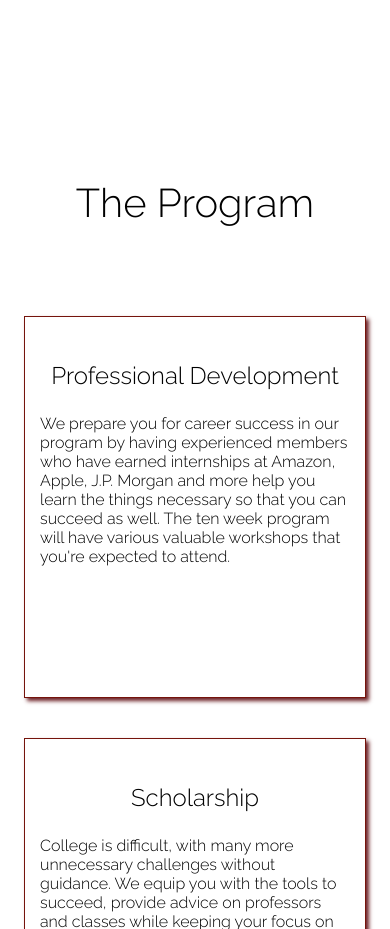
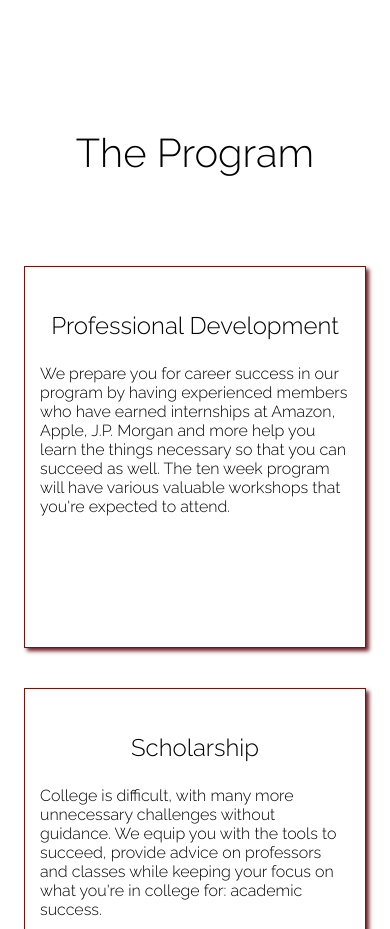
Before and after one commit to lambdathetadelta/lambdathetadelta.github.io, a plain HTML site: page program.html in a window 390 px wide. Shown: the part 1120-2049 px from the top of the page. Drawn offline with nearby package versions, Linux system fonts and the light colour scheme.

Commit message:
adjusted h1 margin-top

```diff
--- a/program.css
+++ b/program.css
@@ -130,18 +130,7 @@ h1 {
     }
     #overlap {
         position: static;
-        /* margin-left: auto;
-        margin-right: auto;
-        display: inline;
-        width: auto; */
     }
-
-    /* #overlap {
-        display: flex;
-        flex-direction: row;
-        width: 90%;
-        justify-content: space-between;
-    } */
 
     .panel {
         position: static;
@@ -157,7 +146,7 @@ h1 {
     }
 
     #the-program-h1 {
-        margin-top: 200px;
+        margin-top: 150px;
     }
 
     #spaceholder-div {
```
